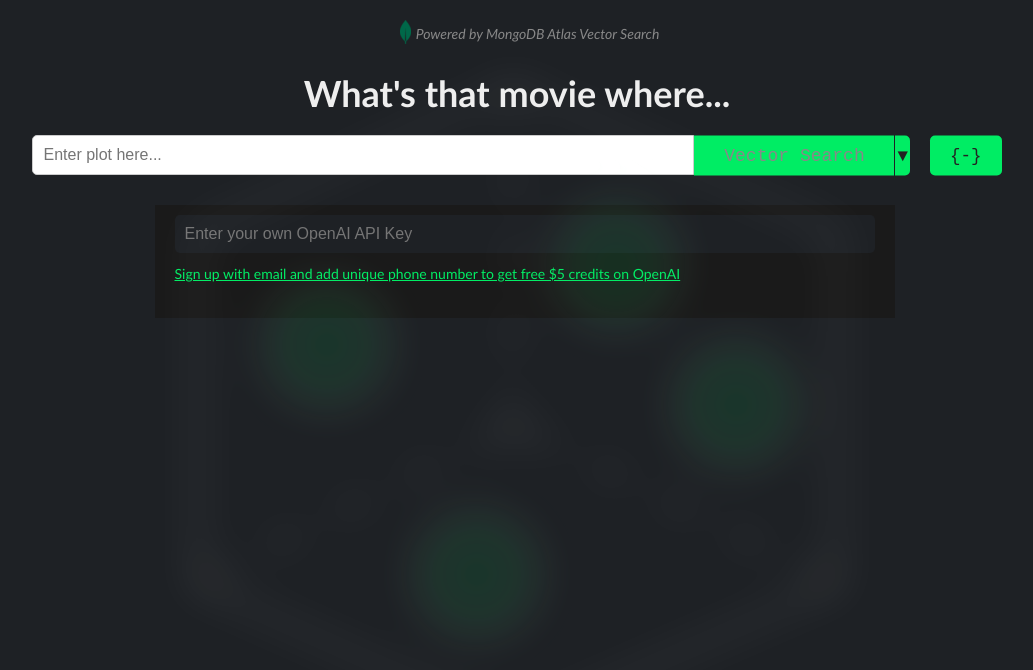
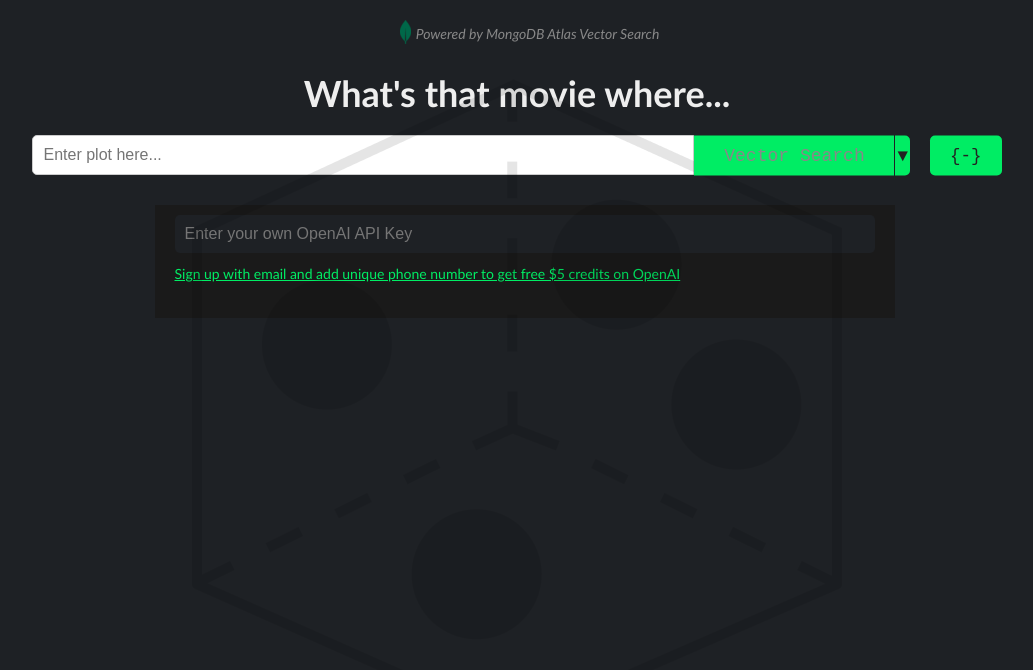
Before and after one commit to ajayRaghav37/vector-movie-search, a React (Create React App) app: page / in a window 1280 px wide. Shown: the top 670 px of the page, without its empty margins (123-1156 px from the left). Built offline with nearby package versions, Linux system fonts and the light colour scheme.

Commit message:
Changed style

```diff
--- a/src/App.css
+++ b/src/App.css
@@ -261,7 +261,8 @@ input[type="password"]:focus {
 
 .bg-image {
   position: fixed;
-  filter: blur(20px) opacity(0.1);
+  filter: opacity(.1) grayscale(1) brightness(0);
+  -webkit-filter: opacity(.1) grayscale(1) brightness(0);
   top: 50%;
   left: 50%;
   transform: translate(-50%, -50%);
```
